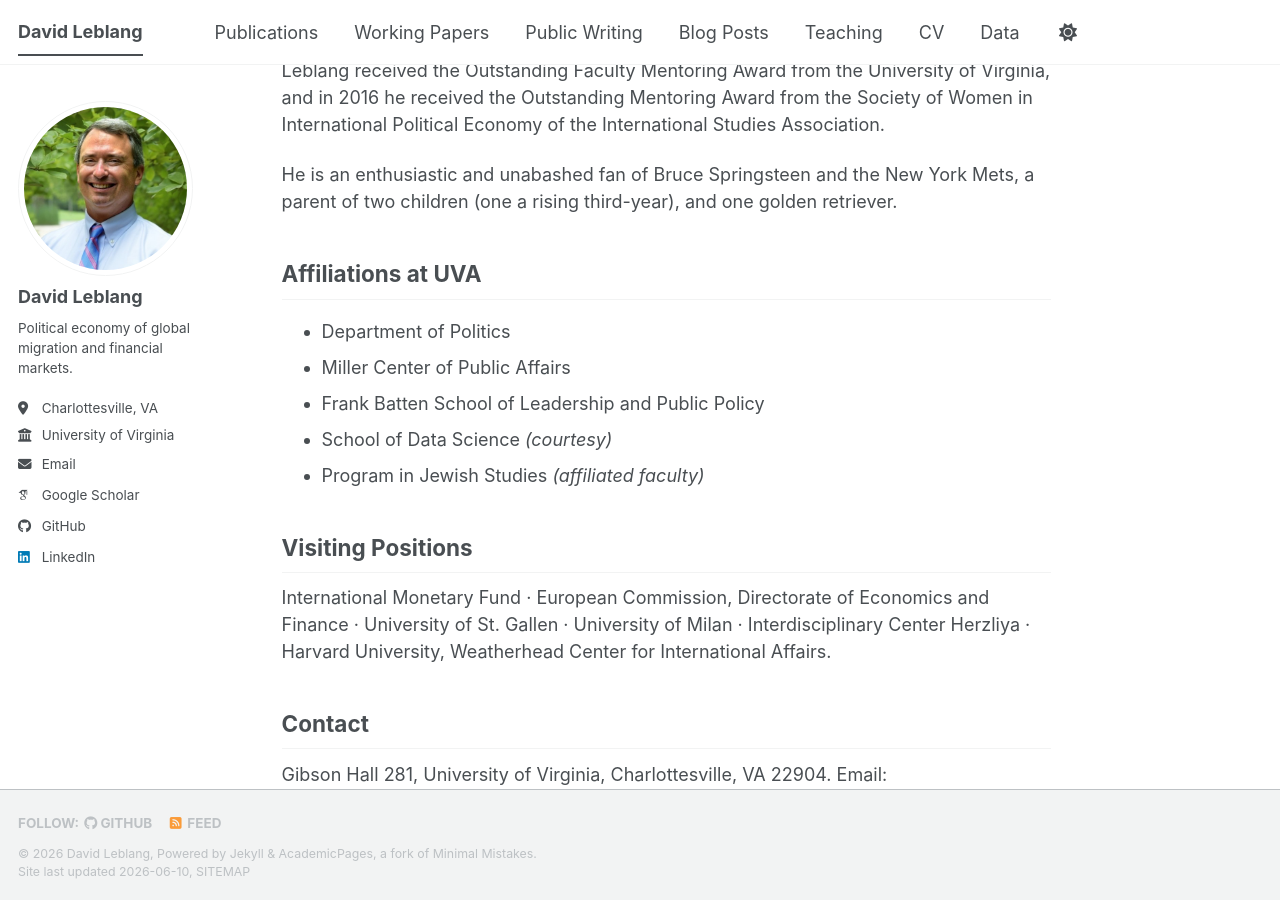
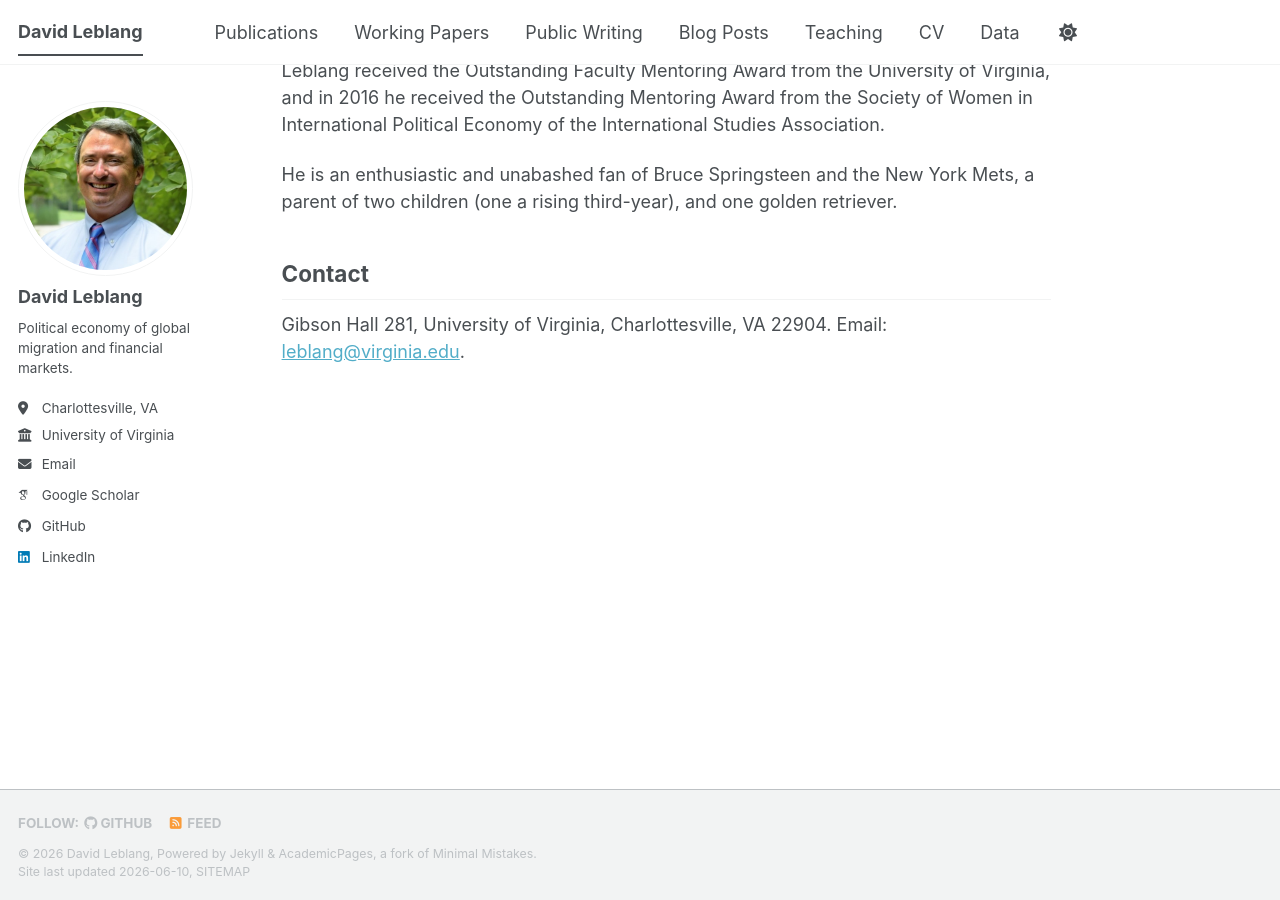
Before and after one commit to leblanguva/leblanguva.github.io, a Jekyll site: the page built from _pages/about.md, in a window 1280 px wide and 900 px high, scrolled down 673 px. Built offline with Jekyll 4.4.1, drawn with Linux system fonts in a browser that asks for light colours; some web fonts are replaced; a script bundle is joined from its source files by our own code; library files that are not in the unit come from our copies.

Commit message:
Drop Affiliations and Visiting Positions sections (now covered in bio prose)

```diff
--- a/_pages/about.md
+++ b/_pages/about.md
@@ -15,18 +15,6 @@
 
 He is an enthusiastic and unabashed fan of Bruce Springsteen and the New York Mets, a parent of two children (one a rising third-year), and one golden retriever.
 
-## Affiliations at UVA
-
-- Department of Politics
-- Miller Center of Public Affairs
-- Frank Batten School of Leadership and Public Policy
-- School of Data Science *(courtesy)*
-- Program in Jewish Studies *(affiliated faculty)*
-
-## Visiting Positions
-
-International Monetary Fund · European Commission, Directorate of Economics and Finance · University of St. Gallen · University of Milan · Interdisciplinary Center Herzliya · Harvard University, Weatherhead Center for International Affairs.
-
 ## Contact
 
 Gibson Hall 281, University of Virginia, Charlottesville, VA 22904.
```
